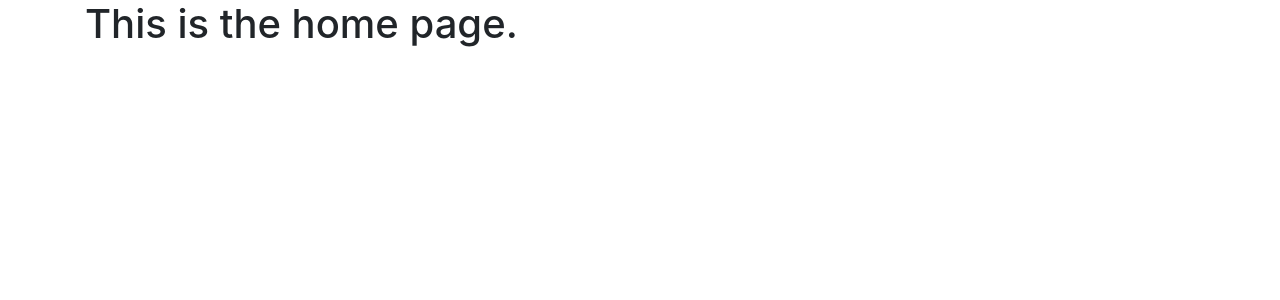
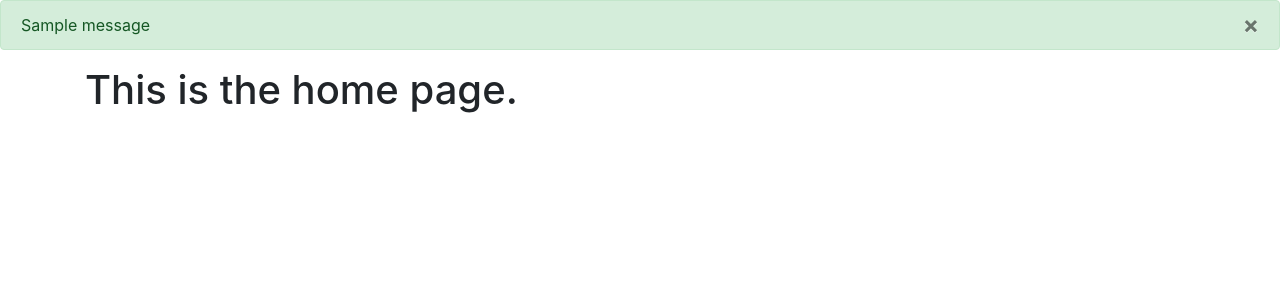
Before and after one commit to 19054Ira/Ira-DTG2024-F.B.P_Club-Website, a Flask app: page / in a window 1280 px wide. Shown: the part 56-356 px from the top of the page. Run offline with Flask 3, Linux system fonts and the light colour scheme; one stand-in notice (Sample message) is shown; parts of the project's set-up code (start-up, migrations or seed data) failed here and were passed over; some libraries are stand-ins or nearby versions.

Commit message:
Message flashing

```diff
--- a/website/templates/base.html
+++ b/website/templates/base.html
@@ -36,6 +36,25 @@
               </div>
             </div>
           </nav>
+
+          {% with messages = get_flashed_messages(with_categories=true)%}
+          {% if messages%}
+            {% for category, message in messages%}
+            {% if category == 'error'%}
+            <div class="alert alert-danger alter-dismissable fade show" role="alert">
+              {{ message }}
+              <button type="button" class="close" data-dismiss="alert">
+                <span aria-hidden="true">&times;</span>
+              </button>
+            </div>
+            {% else %}
+            <div class="alert alert-success alter-dismissable fade show" role="alert">
+              {{ message }}
+              <button type="button" class="close" data-dismiss="alert">
+                <span aria-hidden="true">&times;</span>
+              </button>
+            </div>
+            {% endif %}{% endfor %}{% endif %}{% endwith %}
         <div class="container">
         {% block content %}
         {% endblock %}
```
